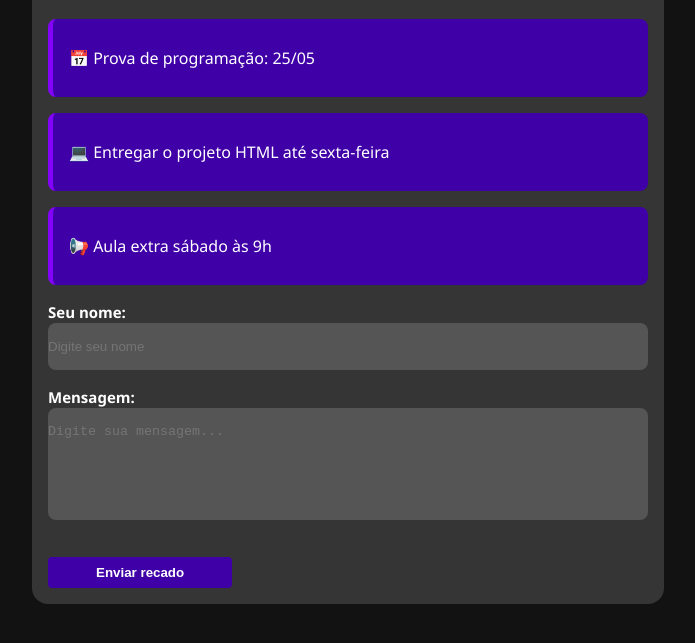
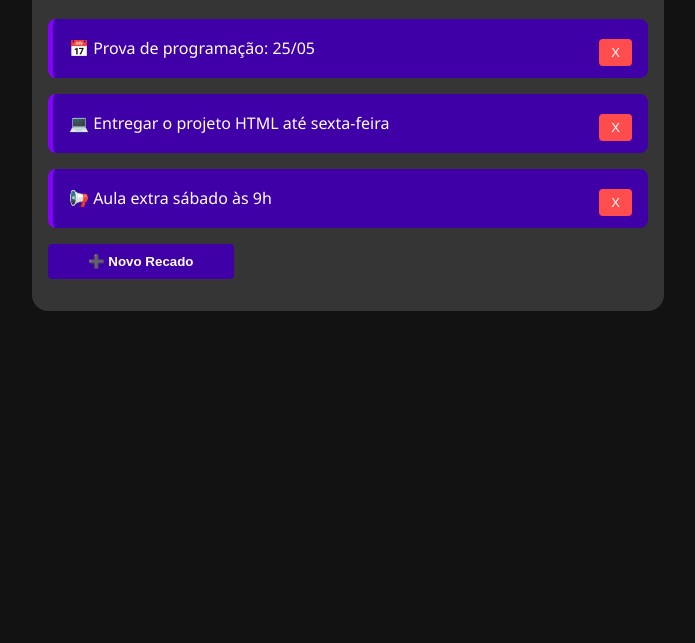
Before and after one commit to leticialimarlo/Mural-de-Recados, a plain HTML site: page Site/index.html in a window 1280 px wide. Shown: the part 103-746 px from the top of the page, without its empty margins (292-987 px from the left). Drawn offline with Linux system fonts and the light colour scheme.

Commit message:
Alterações realizadas
Novas funções de recado

```diff
--- a/Site/index.html
+++ b/Site/index.html
@@ -6,6 +6,7 @@
   <title>Mural de Recados</title>
   <link rel="stylesheet" href="style.css" />
 </head>
+
 <body>
   <main class="mural-container">
     <header>
@@ -14,18 +15,30 @@
 
     <section class="recados-lista">
   <div class="recado">
-        <p> 📅 Prova de programação: 25/05</p>
+    <div class="recado-conteudo">
+      <p>📅 Prova de programação: 25/05</p>
+      <button class="btn-excluir">X</button>
+    </div>
   </div>
   <div class="recado">
+    <div class="recado-conteudo">
       <p>💻 Entregar o projeto HTML até sexta-feira</p>
+      <button class="btn-excluir">X</button>
+    </div>
   </div>
   <div class="recado">
-        <p> 📢 Aula extra sábado às 9h</p>
+    <div class="recado-conteudo">
+      <p>📢 Aula extra sábado às 9h</p>
+      <button class="btn-excluir">X</button>
+    </div>
   </div>
 </section>
 
     <section class="formulario-recado">
-      <form id="form-recado">
+  <button id="mostrar-formulario" class="btn-adicionar">➕ Novo Recado</button>
+
+
+  <form id="form-recado" class="escondido">
     <label for="nome">Seu nome: </label>
     <input type="text" id="nome" name="nome" placeholder="Digite seu nome" required />
 
@@ -36,5 +49,7 @@
   </form>
 </section>
   </main>
+
+  <script src="script.js"></script>
 </body>
 </html>
--- /dev/null
+++ b/Site/script.js
@@ -0,0 +1,32 @@
+document.addEventListener("DOMContentLoaded", () => {
+  const recadosLista = document.querySelector(".recados-lista");
+  const botaoMostrarFormulario = document.getElementById("mostrar-formulario");
+  const formulario = document.getElementById("form-recado");
+
+  // Mostrar/ocultar o formulário
+  botaoMostrarFormulario.addEventListener("click", () => {
+    formulario.classList.toggle("escondido");
+  });
+
+  // Botões de excluir dos recados fixos
+  document.querySelectorAll(".btn-excluir").forEach(botao => {
+    botao.addEventListener("click", () => {
+      botao.parentElement.remove();
+    });
+  });
+
+  // Comportamento do formulário: apenas limpa e esconde
+  formulario.addEventListener("submit", (event) => {
+    event.preventDefault();
+
+    const nome = formulario.nome.value.trim();
+    const mensagem = formulario.mensagem.value.trim();
+
+    if (nome && mensagem) {
+      // Simula envio (não adiciona nada)
+      alert("Mensagem enviada!"); // você pode remover isso se quiser
+      formulario.reset();
+      formulario.classList.add("escondido");
+    }
+  });
+});
--- a/Site/style.css
+++ b/Site/style.css
@@ -79,3 +79,55 @@ button[type="submit"]:hover {
   transform: scale(1.05);
   cursor: pointer;
 }
+
+.btn-excluir {
+  background-color: #ff4d4d;
+  color: white;
+  border: none;
+  padding: 6px 12px;
+  border-radius: 4px;
+  font-size: 13px;
+  margin-top: 8px;
+  cursor: pointer;
+  transition: background-color 0.3s ease;
+
+}
+
+.btn-excluir:hover {
+  background-color: #c40101;
+
+}
+
+.btn-adicionar {
+  background-color: #4000a7;
+  padding: 10px 40px;
+  color: #fff;
+  font-weight: bold;
+  border: none;
+  border-radius: 4px;
+  margin-bottom: 16px;
+  cursor: pointer;
+}
+
+.btn-adicionar:hover {
+  background-color: #8303fa;
+  transform: scale(1.02);
+  cursor: pointer;
+  transition: all 0.3s ease;
+}
+
+.escondido {
+  display: none;
+}
+
+.recado-conteudo {
+  display: flex;
+  justify-content: space-between;
+  align-items: center;
+}
+
+.recado-conteudo p {
+  margin: 0;
+  flex: 1;
+  padding-right: 12px;
+}
```
Lines whose indentation alone changed are shown as unchanged.
